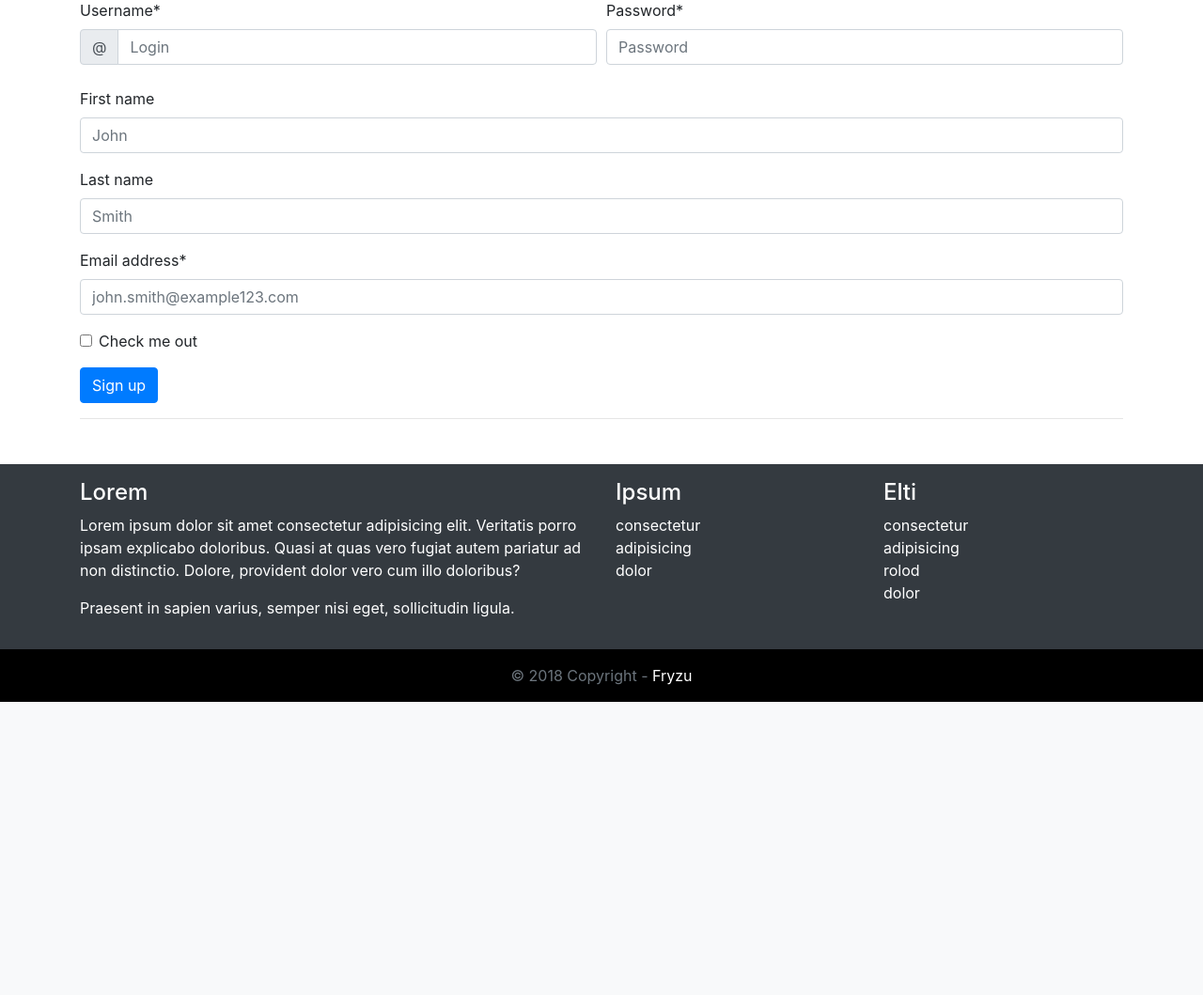
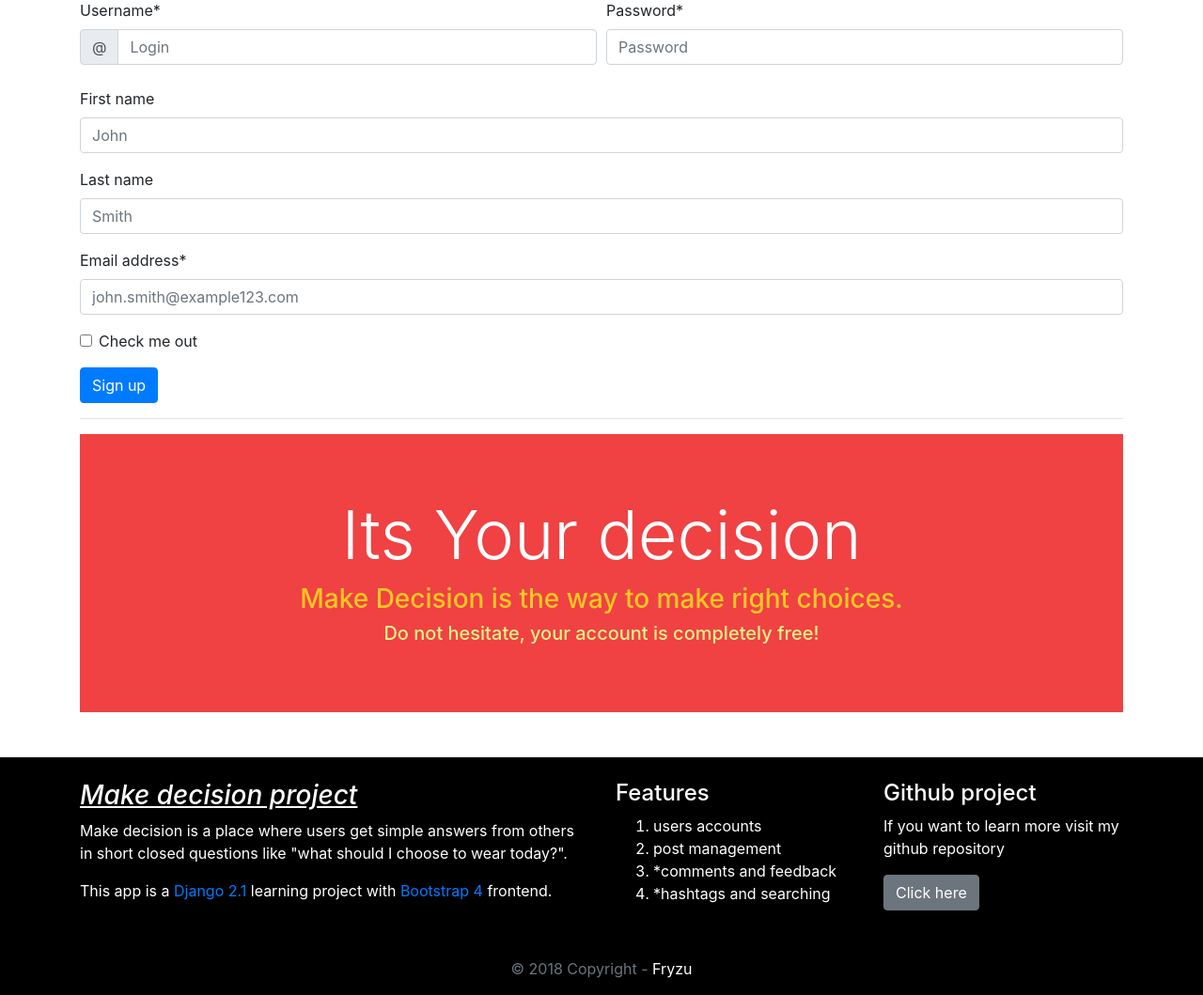
Before and after one commit to Fryzu/MakeDecision, a Django app: a page that uses templates/footer.html in a window 1280 px wide. Shown: the part 638-1697 px from the top of the page at 94% size. Before the commit the page ends 1385 px from the top, so only its background shows below. Run offline with Django 3.2, Linux system fonts and the light colour scheme; some libraries are stand-ins or nearby versions.

Commit message:
enhanced footer and ad jumbotron

```diff
--- a/static/css/styles.css
+++ b/static/css/styles.css
@@ -3,3 +3,19 @@
 #main_slider {
     background-image: url('../images/animal.jpg');
 }
+
+#ad-jumbotron {
+    background-color: #F04143;
+}
+
+#ad-jumbotron h1 {
+    color: #FFF;
+}
+
+#ad-jumbotron h3 {
+    color: #FFC721;
+}
+
+#ad-jumbotron h5 {
+    color: #EDF288;
+}
--- a/templates/footer.html
+++ b/templates/footer.html
@@ -1,28 +1,25 @@
 <footer class='text-white' style="background-color: black">
-    <div class="bg-dark">
-        <div class="container py-3">
+    <div>
+        <div class="container py-4">
             <div class="row">
                 <div class="col col-12 col-md-6">
-                    <h4>Lorem</h4>
-                    <p>Lorem ipsum dolor sit amet consectetur adipisicing elit. Veritatis porro ipsam explicabo doloribus. Quasi at quas vero fugiat autem pariatur ad non distinctio. Dolore, provident dolor vero cum illo doloribus?</p>
-                    <p>Praesent in sapien varius, semper nisi eget, sollicitudin ligula. </p>
+                    <h3><i><u>Make decision project</u></i></h3>
+                    <p>Make decision is a place where users get simple answers from others in short closed questions like "what should I choose to wear today?".</p>
+                    <p>This app is a <a href="https://www.djangoproject.com/">Django 2.1</a> learning project with <a href="https://getbootstrap.com/">Bootstrap 4</a> frontend.</p>
                 </div>
                 <div class="col col-12 col-md-3">
-                    <h4>Ipsum</h4>
-                    <ul class="list-unstyled">
-                        <li>consectetur</li>
-                        <li>adipisicing</li>
-                        <li>dolor</li>
+                    <h4>Features</h4>
+                    <ul style="list-style-type: numeric;">
+                        <li>users accounts</li>
+                        <li>post management</li>
+                        <li>*comments and feedback</li>
+                        <li>*hashtags and searching</li>
                     </ul>
                 </div>
                 <div class="col col-12 col-md-3">
-                    <h4>Elti</h4>
-                    <ul class="list-unstyled">
-                        <li>consectetur</li>
-                        <li>adipisicing</li>
-                        <li>rolod</li>
-                        <li>dolor</li>
-                    </ul>
+                    <h4>Github project</h4>
+                    <p>If you want to learn more visit my github repository</p>
+                    <a href="https://github.com/Fryzu/MakeDecision" class="btn btn-secondary">Click here</a>
                 </div>
             </div>
         </div>
--- a/templates/signup_view.html
+++ b/templates/signup_view.html
@@ -40,4 +40,13 @@
     </div>
     <button type="submit" class="btn btn-primary">Sign up</button>
 </form><hr>
+
+<div class="jumbotron jumbotron-fluid" id="ad-jumbotron">
+    <div class="container text-center">
+      <h1 class="display-3">Its Your decision</h1>
+      <h3>Make Decision is the way to make right choices.</h1>
+      <h5>Do not hesitate, your account is completely free!</h3>
+    </div>
+  </div>
+
 {% endblock content %}
```
